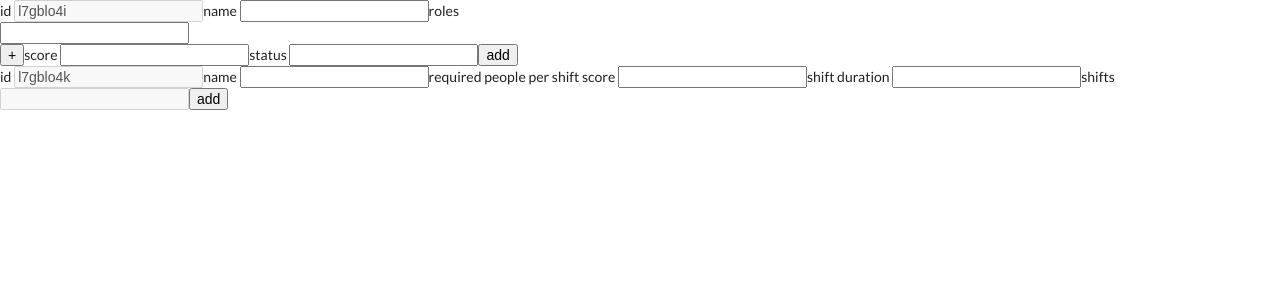
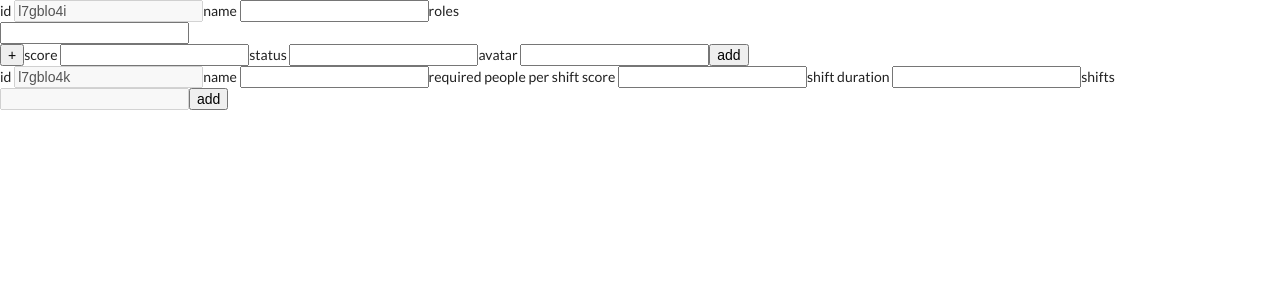
Before and after one commit to yuval-herman/shavazak, a React (Create React App) app in the folder client/: page /tablemanager in a window 1280 px wide. Shown: the top 300 px of the page. Built offline with nearby package versions, Linux system fonts and the light colour scheme.

Commit message:
fix errors from merge
Co-authored-by: Naor Nahum <naornahum@users.noreply.github.com>

```diff
--- a/client/src/App/App.tsx
+++ b/client/src/App/App.tsx
@@ -11,11 +11,11 @@ function ShiftDiv(props: { shift: Shift }) {
 	return (
 		<div className={style.shift}>
 			{props.shift.people.map((person) => (
-				<>
+				<span key={person.id}>
 					<img width={50} alt="avatar" src={person.avatar} />
 					<span key={person.id}>{person.name}</span>
 					<hr />
-				</>
+				</span>
 			))}
 		</div>
 	);
--- a/client/src/TableManager/TableManager.tsx
+++ b/client/src/TableManager/TableManager.tsx
@@ -58,6 +58,7 @@ function AddPerson() {
     roles: [""],
     score: 0,
     status: "",
+    avatar: ""
   });
 
   function handleChange(event: ChangeEvent<HTMLInputElement>) {
@@ -111,7 +112,9 @@ function AddPerson() {
       </label>
       <label>
         status <input onChange={(event) => handleChange(event)} name="status" />
-        {/* TODO: I don't know what to do... */}
+      </label>
+      <label>
+        avatar <input onChange={(event) => handleChange(event)} name="avatar" />
       </label>
       <input type="submit" value="add" />
     </form>
```
